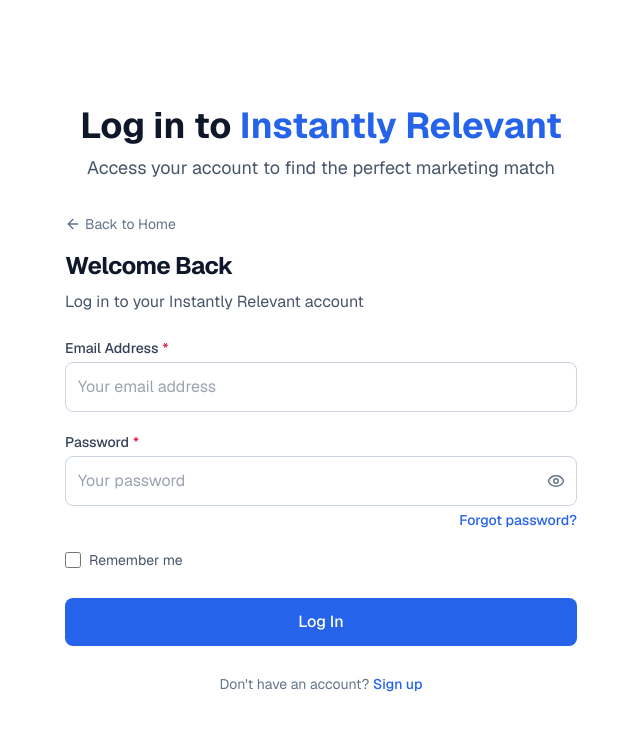
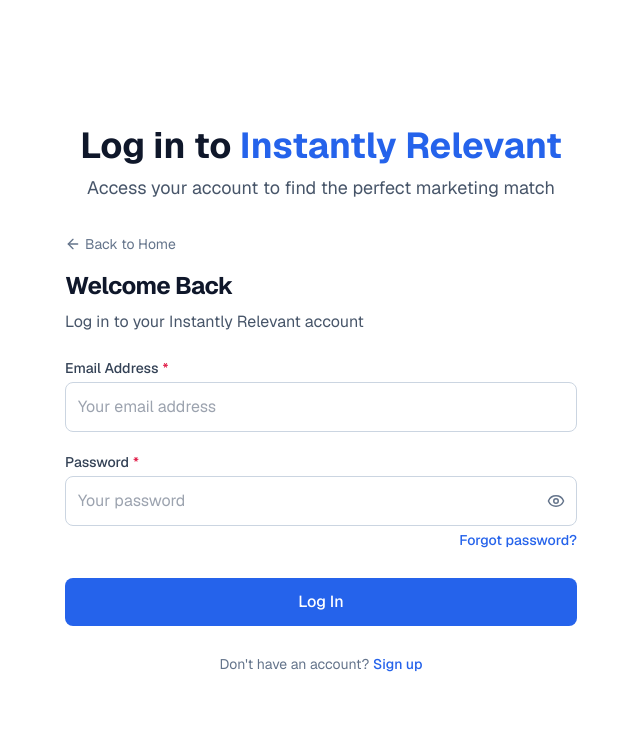
Before and after one commit to Daniel-Schutz/agent-outreach, a Next.js app: page /login in a window 1280 px wide. Shown: the top 730 px of the page, without its empty margins (319-959 px from the left). Built offline with nearby package versions, Linux system fonts and the light colour scheme.

Commit message:
remove remember me

```diff
--- a/src/components/auth/LoginForm.jsx
+++ b/src/components/auth/LoginForm.jsx
@@ -45,7 +45,7 @@
   });
   const [errors, setErrors] = useState({});
   const [isLoading, setIsLoading] = useState(false);
-  const [rememberMe, setRememberMe] = useState(false);
+  // State for login form
 
   const handleChange = (e) => {
     const { name, value } = e.target;
@@ -78,8 +78,8 @@
       setIsLoading(true);
       setErrors({});
 
-      // Call the login function from your AuthContext
-      const response = await login(formData, rememberMe);
+      // Call the login function from your AuthContext with separate email and password props
+      const response = await login(formData.email, formData.password);
 
       if (response && response.success) {
         // Redirect to dashboard or home page
@@ -186,24 +186,6 @@
             </div>
           </div>
 
-          {/* Remember Me Checkbox */}
-          <div className="flex items-center mt-1">
-            <input
-              id="rememberMe"
-              name="rememberMe"
-              type="checkbox"
-              checked={rememberMe}
-              onChange={() => setRememberMe(!rememberMe)}
-              className="h-4 w-4 rounded border-neutral-300 text-primary focus:ring-primary"
-            />
-            <label
-              htmlFor="rememberMe"
-              className="ml-2 block text-sm text-neutral-600 dark:text-neutral-400"
-            >
-              Remember me
-            </label>
-          </div>
-
           {/* Submit Button */}
           <div className="pt-2">
             <SubmitButton
--- a/src/context/AuthContext.jsx
+++ b/src/context/AuthContext.jsx
@@ -38,7 +38,7 @@
       console.log(email, password);
 
       return {
-        success: success,
+        success: true,
         error: 'Logging In',
       };
     } catch (error) {
```
